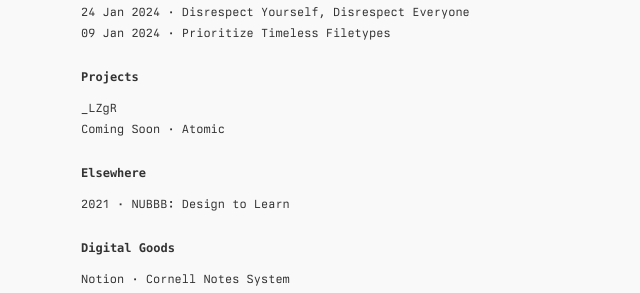
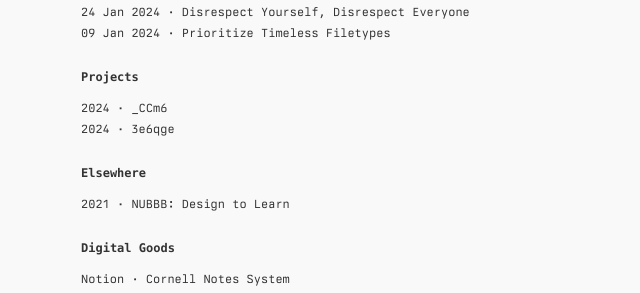
Before and after one commit to hayleyjolliffe/cv, a Jekyll site: the page built from index.html, in a window 1280 px wide. Shown: the part 205-498 px from the top of the page, without its empty margins (319-959 px from the left). Built offline with Jekyll 4.4.1, drawn with Linux system fonts in a browser that asks for light colours; some web fonts are replaced.

Commit message:
Update Projects section

```diff
--- a/index.html
+++ b/index.html
@@ -18,16 +18,14 @@ title: Caleb Jolliffe
     <h1>Projects</h1>
     <ul class="posts">
         <li>
-            <!--
-            <span>Coming Soon</span>
+            <span>2024</span>
             &middot;
-            -->
             <a href="/splash"><span class="matrix">&#J0r</span></a>
         </li>
         <li>
-            <span>Coming Soon</span>
+            <span>2024</span>
             &middot;
-            <a href="">Atomic</a>
+            <a href=""><span class="matrix">0x@k6^</span></a>
         </li>
     </ul>
 
```
